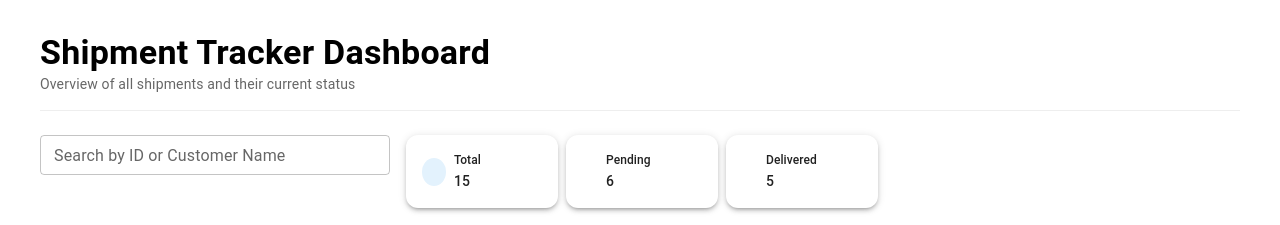
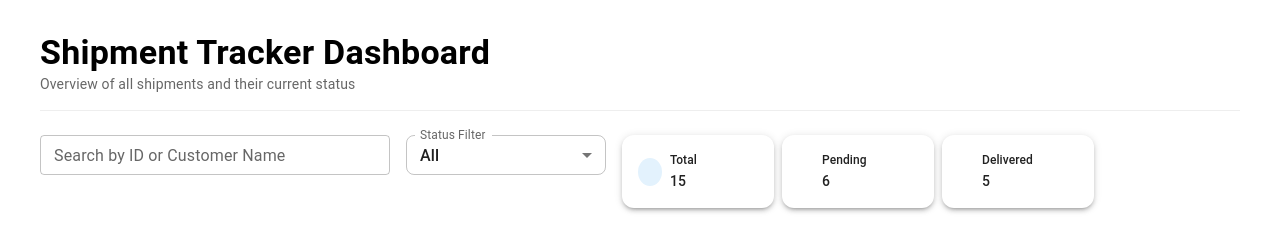
Before and after one commit to ghanshyamsatote/shipment-dashboard, a React (Vite) app: page / in a window 1280 px wide. Shown: the top 225 px of the page. Built offline with nearby package versions, Linux system fonts and the light colour scheme; some icons are missing.

Commit message:
add filter status

```diff
--- a/src/Hook/useFiltered.js
+++ b/src/Hook/useFiltered.js
@@ -1,14 +1,21 @@
-import { useState,useMemo } from "react";
-export default function useFiltered(data, initialSearch = ""){
-     const [searchQuery, setSearchQuery] = useState(initialSearch);
+import { useState, useMemo } from "react";
+
+export default function useFiltered(data, initialSearch = "") {
+  const [searchQuery, setSearchQuery] = useState(initialSearch);
+  const [statusFilter, setStatusFilter] = useState("All"); // NEW
 
   const filteredData = useMemo(() => {
-    return data.filter(
-      (item) =>
+    return data.filter((item) => {
+      const matchesSearch =
         item.id.toLowerCase().includes(searchQuery.toLowerCase()) ||
-        item.customerName.toLowerCase().includes(searchQuery.toLowerCase())
-    );
-  }, [data, searchQuery]); // only recompute if data or searchQuery changes
+        item.customerName.toLowerCase().includes(searchQuery.toLowerCase());
 
-  return { searchQuery, setSearchQuery, filteredData };
+      const matchesStatus =
+        statusFilter === "All" || item.status === statusFilter;
+
+      return matchesSearch && matchesStatus;
+    });
+  }, [data, searchQuery, statusFilter]);
+
+  return { searchQuery, setSearchQuery, statusFilter, setStatusFilter, filteredData };
 }
--- /dev/null
+++ b/src/components/FilterStatus.jsx
@@ -0,0 +1,24 @@
+import { FormControl, InputLabel, Select, MenuItem } from "@mui/material";
+
+export default function FilterStatus({ statusFilter, setStatusFilter }) {
+  return (
+    <FormControl size="small" sx={{ minWidth: 200 }}>
+      <InputLabel>Status Filter</InputLabel>
+      <Select
+        value={statusFilter}
+        label="Status Filter"
+        onChange={(e) => setStatusFilter(e.target.value)}
+        sx={{
+          borderRadius: "8px",
+          fontWeight: 500,
+          textTransform: "capitalize",
+        }}
+      >
+        <MenuItem value="All">All</MenuItem>
+        <MenuItem value="Pending">Pending</MenuItem>
+        <MenuItem value="In Transit">In Transit</MenuItem>
+        <MenuItem value="Delivered">Delivered</MenuItem>
+      </Select>
+    </FormControl>
+  );
+}
--- a/src/components/ShipmentDetailModel.jsx
+++ b/src/components/ShipmentDetailModel.jsx
@@ -73,9 +73,10 @@ useEffect(() => {
 
   {/* Top: Shipment title */}
    <Box mb={3}>
-        <Typography variant="h5" fontWeight={700}>
-          Shipment #{shipment.id}
-        </Typography>
+     <Typography variant="h5" fontWeight={700}>
+  Shipment ID - <span style={{ color: "#1976d2" }}>{shipment.id}</span>
+</Typography>
+
       </Box>
 
   {/* Editable Fields */}
--- a/src/pages/ShipmentListPage.jsx
+++ b/src/pages/ShipmentListPage.jsx
@@ -3,7 +3,7 @@ import { Box, Typography, Card } from "@mui/material";
 import LocalShippingIcon from "@mui/icons-material/LocalShipping";
 import PendingActionsIcon from "@mui/icons-material/PendingActions";
 import DoneAllIcon from "@mui/icons-material/DoneAll";
-
+import FilterStatus from "../components/FilterStatus";
 import ShipmentTable from "../components/ShipmentTable";
 import ShipmentDetailModel from "../components/ShipmentDetailModel";
 import FilterBar from "../components/FilterBar";
@@ -15,7 +15,8 @@ export default function ShipmentListPage() {
   const [selectedShipment, setSelectedShipment] = useState(null);
 
   const { shipments, updateStatus } = useShipment();
-  const { searchQuery, setSearchQuery, filteredData } = useFiltered(shipments);
+  const { searchQuery, setSearchQuery,statusFilter,
+  setStatusFilter, filteredData } = useFiltered(shipments);
 
   const handleViewDetails = (shipment) => {
     setSelectedShipment(shipment);
@@ -50,6 +51,10 @@ export default function ShipmentListPage() {
         {/* FilterBar */}
         <Box sx={{ flex: { xs: "1 1 100%", md: "0 0 350px" } }}>
           <FilterBar searchQuery={searchQuery} setSearchQuery={setSearchQuery} />
+
+        </Box>
+        <Box>
+            <FilterStatus   statusFilter={statusFilter} setStatusFilter={setStatusFilter}/>
         </Box>
 
         {/* Stats Cards */}
```
